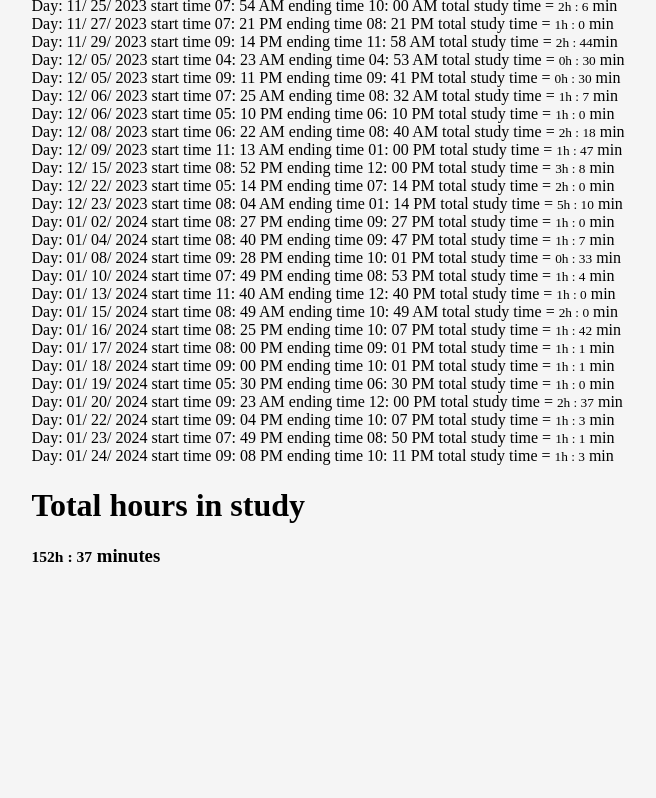
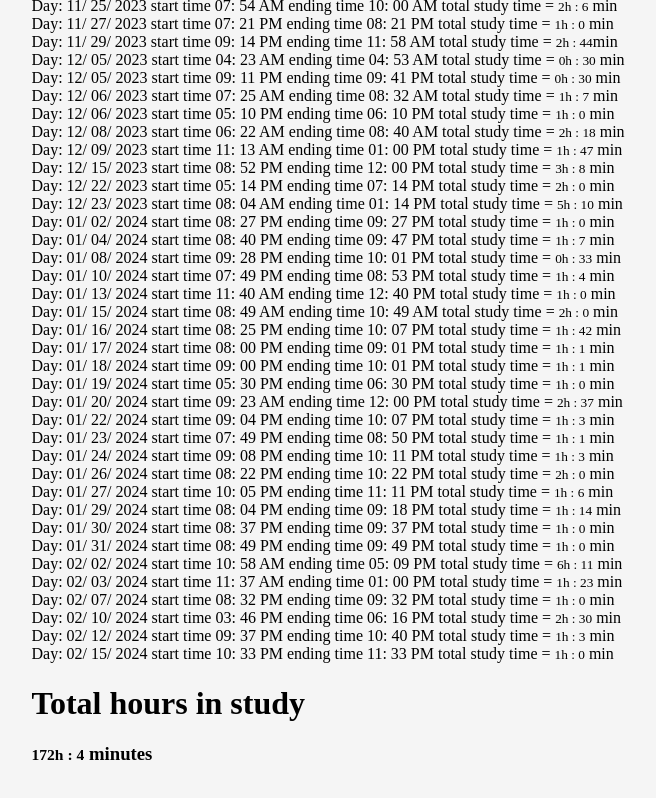
Before and after one commit to dabanaluintenque/Intenque-Home-page, a website: page public/about_me/aboutMe.html in a window 1280 px wide. Shown: the part 1800-2598 px from the top of the page, without its empty margins (65-721 px from the left). Before the commit the page ends 2482 px from the top, so only its background shows below. Drawn offline with Linux system fonts and the light colour scheme.

Commit message:
02/15/2024    time: 11:43 PM

```diff
--- a/public/about_me/aboutMe.html
+++ b/public/about_me/aboutMe.html
@@ -118,6 +118,17 @@
                     <section>Day: 01/ 22/ 2024   start time 09: 04 PM   ending time 10: 07 PM total study time = <small id="day69"></small> min </section>
                     <section>Day: 01/ 23/ 2024   start time 07: 49 PM   ending time 08: 50 PM total study time = <small id="day70"></small> min </section>
                     <section>Day: 01/ 24/ 2024   start time 09: 08 PM   ending time 10: 11 PM total study time = <small id="day71"></small> min </section>
+                    <section>Day: 01/ 26/ 2024   start time 08: 22 PM   ending time 10: 22 PM total study time = <small id="day72"></small> min </section>
+                    <section>Day: 01/ 27/ 2024   start time 10: 05 PM   ending time 11: 11 PM total study time = <small id="day73"></small> min </section>
+                    <section>Day: 01/ 29/ 2024   start time 08: 04 PM   ending time 09: 18 PM total study time = <small id="day74"></small> min </section>
+                    <section>Day: 01/ 30/ 2024   start time 08: 37 PM   ending time 09: 37 PM total study time = <small id="day75"></small> min </section>
+                    <section>Day: 01/ 31/ 2024   start time 08: 49 PM   ending time 09: 49 PM total study time = <small id="day76"></small> min </section>
+                    <section>Day: 02/ 02/ 2024   start time 10: 58 AM   ending time 05: 09 PM total study time = <small id="day77"></small> min </section>
+                    <section>Day: 02/ 03/ 2024   start time 11: 37 AM   ending time 01: 00 PM total study time = <small id="day78"></small> min  </section>
+                    <section>Day: 02/ 07/ 2024   start time 08: 32 PM   ending time 09: 32 PM total study time = <small id="day79"></small> min  </section>
+                    <section>Day: 02/ 10/ 2024   start time 03: 46 PM   ending time 06: 16 PM total study time = <small id="day80"></small> min  </section>
+                    <section>Day: 02/ 12/ 2024   start time 09: 37 PM   ending time 10: 40 PM total study time = <small id="day81"></small> min  </section>
+                    <section>Day: 02/ 15/ 2024   start time 10: 33 PM   ending time 11: 33 PM total study time = <small id="day82"></small> min  </section>
                 </section>
             </div>
             <div>
--- a/public/about_me/timeTraker.js
+++ b/public/about_me/timeTraker.js
@@ -103,6 +103,17 @@ let day68 = timeTracker(9,23,12,0);
 let day69 = timeTracker(21,4,22,7);
 let day70 = timeTracker(19,49,20,50);
 let day71 = timeTracker(21,8,22,11);
+let day72 = timeTracker(20,22,22,22);
+let day73 = timeTracker(10,5,11,11);
+let day74 = timeTracker(20,4,21,18);
+let day75 = timeTracker(20,37,21,37);
+let day76 = timeTracker(20,49, 21,49);
+let day77 = timeTracker(10,58, 17,9);
+let day78 = timeTracker(11,37,13,0);
+let day79 = timeTracker(20,32,21,32);
+let day80 = timeTracker(15,46,18,16);
+let day81 = timeTracker(21,37,22,40);
+let day82 = timeTracker(22,33,23,33);
 
 
 let number_of_days =[];
@@ -180,6 +191,17 @@ number_of_days.push(day68);
 number_of_days.push(day69);
 number_of_days.push(day70);
 number_of_days.push(day71);
+number_of_days.push(day72);
+number_of_days.push(day73);
+number_of_days.push(day74);
+number_of_days.push(day75);
+number_of_days.push(day76);
+number_of_days.push(day77);
+number_of_days.push(day78);
+number_of_days.push(day79);
+number_of_days.push(day80);
+number_of_days.push(day81);
+number_of_days.push(day82);
 
 const day1Time = document.getElementById('day1').innerHTML = convert_to_time_format(number_of_days[0]);
 const day2Time = document.getElementById('day2').innerHTML = convert_to_time_format(number_of_days[1]);
@@ -255,6 +277,17 @@ const day68Time = document.getElementById('day68').innerHTML = convert_to_time_f
 const day69Time = document.getElementById('day69').innerHTML = convert_to_time_format(number_of_days[71]);
 const day70Time = document.getElementById('day70').innerHTML = convert_to_time_format(number_of_days[72]);
 const day71Time = document.getElementById('day71').innerHTML = convert_to_time_format(number_of_days[73]);
+const day72Time = document.getElementById('day72').innerHTML = convert_to_time_format(number_of_days[74]);
+const day73Time = document.getElementById('day73').innerHTML = convert_to_time_format(number_of_days[75]);
+const day74Time = document.getElementById('day74').innerHTML = convert_to_time_format(number_of_days[76]);
+const day75Time = document.getElementById('day75').innerHTML = convert_to_time_format(number_of_days[77]);
+const day76Time = document.getElementById('day76').innerHTML = convert_to_time_format(number_of_days[78]);
+const day77Time = document.getElementById('day77').innerHTML = convert_to_time_format(number_of_days[79]);
+const day78Time = document.getElementById('day78').innerHTML = convert_to_time_format(number_of_days[80]);
+const day79Time = document.getElementById('day79').innerHTML = convert_to_time_format(number_of_days[81]);
+const day80Time = document.getElementById('day80').innerHTML = convert_to_time_format(number_of_days[82]);
+const day81Time = document.getElementById('day81').innerHTML = convert_to_time_format(number_of_days[83]);
+const day82Time = document.getElementById('day82').innerHTML = convert_to_time_format(number_of_days[84]);
 
 function totalHoursInStudy(){
 
```
